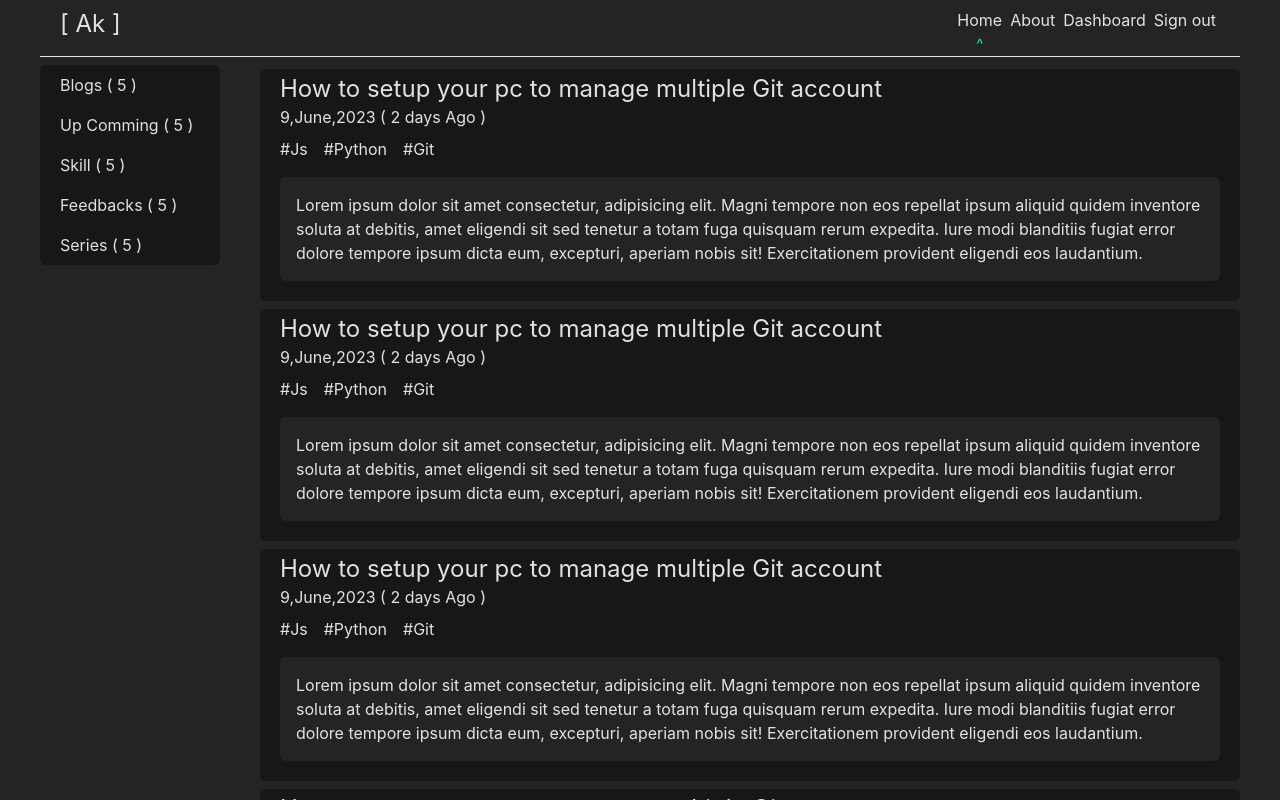
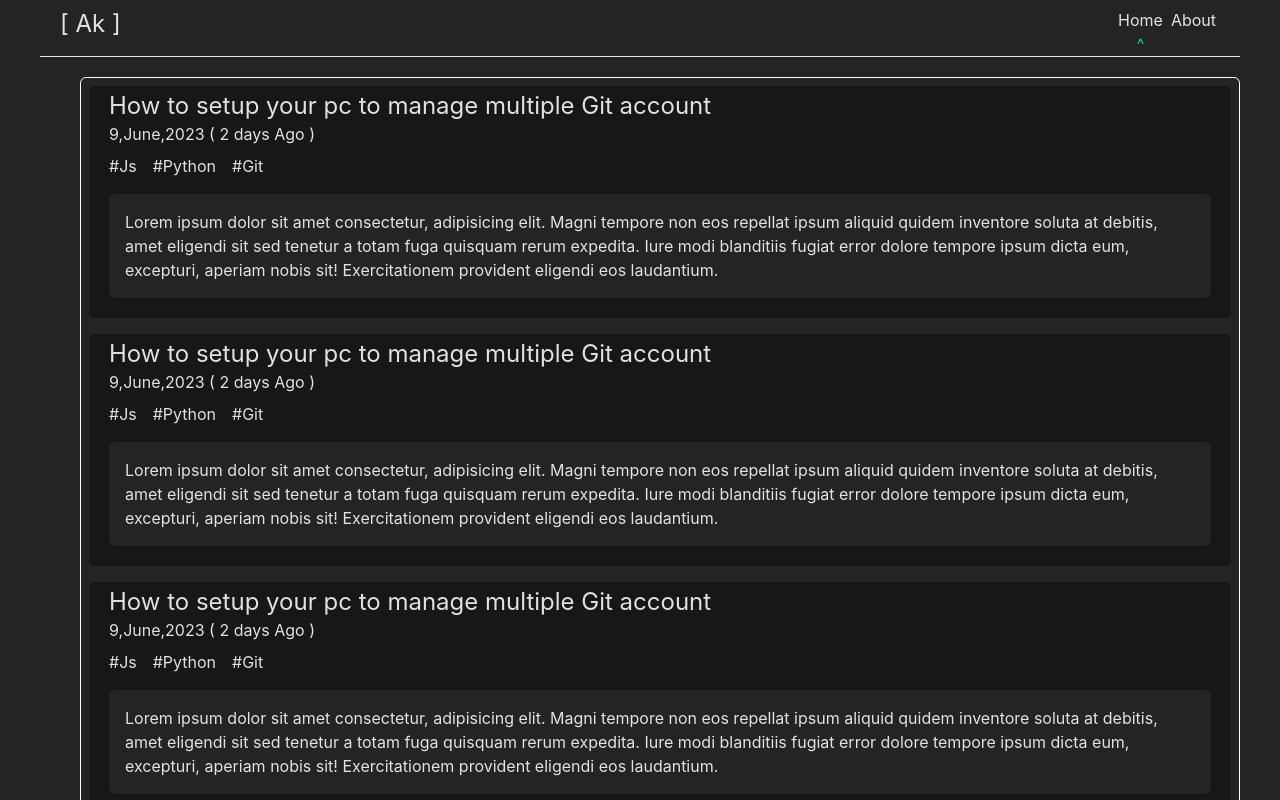
Before and after one commit to Akashkarmokar/Protfolio-Frontend, a React (Vite) app: page / in a window 1280 px wide. Shown: the top 800 px of the page. Built offline with nearby package versions, Linux system fonts and the light colour scheme.

Commit message:
feat: Home Page Image and Status is done

```diff
--- a/package.json
+++ b/package.json
@@ -19,6 +19,7 @@
     "axios": "^1.4.0",
     "react": "^18.2.0",
     "react-dom": "^18.2.0",
+    "react-icons": "^4.10.1",
     "react-router-dom": "^6.11.2",
     "react-toastify": "^9.1.3"
   },
--- a/src/Components/Blog.jsx
+++ b/src/Components/Blog.jsx
@@ -1,7 +1,7 @@
 const Blog = ()=>{
     return (
         <>
-            <div className="bg-[#171717] my-1 p-1 rounded-md">
+            <div className="bg-[#171717] mx-2 my-2 p-1 rounded-md">
                 {/* If banner have then render it or null */}
                 {/* <div>Banner</div> */}
                 <p className="text-2xl mx-4">How to setup your pc to manage multiple Git account</p>
--- a/src/Components/Navbar.jsx
+++ b/src/Components/Navbar.jsx
@@ -1,7 +1,9 @@
 import { NavLink, useLocation } from "react-router-dom";
+import { useAuth } from "../Hooks";
 
 const Navbar = ()=>{
     const { pathname } = useLocation();
+    const { isLoggedIn } = useAuth()
     return (
         <>
             <div className="main-container my-2">
@@ -18,14 +20,17 @@ const Navbar = ()=>{
                             <NavLink to="/about" className="mx-1">About</NavLink>
                             { pathname === '/about' ? <h1 className="text-center text-[#00DF9A]">^</h1>: null }
                         </div>
-                        <div className="flex flex-col">
-                            <NavLink to="/dashboard" className="mx-1">Dashboard</NavLink>
-                            { pathname === '/dashboard' ? <h1 className="text-center text-[#00DF9A]">^</h1> : null}
-                        </div>
-                        <div className="flex flex-col">
-                            <NavLink to="/" className="mx-1">Sign out</NavLink>
-                        </div>
-
+                        {
+                            isLoggedIn === true ? <div className="flex flex-col">
+                                <NavLink to="/dashboard" className="mx-1">Dashboard</NavLink>
+                                { pathname === '/dashboard' ? <h1 className="text-center text-[#00DF9A]">^</h1> : null}
+                            </div> : null
+                        }
+                        { isLoggedIn === true ?
+                            <div className="flex flex-col">
+                                <NavLink to="/" className="mx-1">Sign out</NavLink>
+                            </div> : null
+                        }
 
                     </div>
 
--- a/src/Pages/About.jsx
+++ b/src/Pages/About.jsx
@@ -1,9 +1,29 @@
-import { useLocation } from 'react-router-dom'
+import { useState } from 'react';
+import { useLocation, NavLink } from 'react-router-dom'
+import { FaLinkedin, FaGithub, FaYoutube} from 'react-icons/fa6'
+import { PiDevToLogoLight } from 'react-icons/pi'
 const About = ()=>{
+    const [designation, setDesignatioin] = useState('Software Engineer')
+    const [organizationName, setOrganizationName]  = useState('Gain Solutions')
     return (
         <>
             <div className='main-container'>
-                <p>About</p>
+                <div className='flex flex-col gap-y-5 md:flex-row items-center justify-center gap-x-20 my-10'>
+                    <div>
+                        <img src="../../src/assets/image/profile.jpg" alt="profile" className='h-60 mx-auto rounded-full ring-4 ring-[#ffffff]'/>
+                    </div>
+                    <div className='flex flex-col justify-item-stretch'>
+                        <p>as <span className='font-bold text-3xl'>Akash Karmokar</span></p>
+                        <p>{designation} @ {organizationName}</p>
+                        <div className='flex flex-row gap-3 justify-center mt-2 md:justify-start'>
+                            <NavLink to={"https://www.linkedin.com/in/akashcsemu/"} target='_blank'><FaLinkedin className='text-xl'/></NavLink>
+                            <NavLink to={"https://github.com/Akashkarmokar"} target='_blank'><FaGithub className='text-xl'/></NavLink>
+                            <NavLink to={"https://dev.to/akashcsemu"} target='_blank'><PiDevToLogoLight className='text-xl'/></NavLink>
+                            <NavLink to={"https://www.youtube.com/@OpenTerminal108"} target='_blank'><FaYoutube className='text-xl'/></NavLink>
+                        </div>
+                    </div>
+
+                </div>
             </div>
         </>
     )
--- a/src/Pages/Home.jsx
+++ b/src/Pages/Home.jsx
@@ -10,20 +10,20 @@ import Blog from "../Components/Blog";
 const Home = ()=>{
     return (
         <>
-            <div className="main-container flex justify-start items-start mb-5 rounded-md">
+            <div className="main-container flex justify-start items-start my-5 rounded-md">
                 {/* Total Counters */}
-                <div className="flex flex-col bg-[#171717] px-2 rounded-md min-w-[15%] max-h-min">
-                    <div className=" mx-1 my-2 px-2 rounded-md hover:bg-[#242424]">Blogs ( 5 )</div>
-                    <div className=" mx-1 my-2 px-2 rounded-md hover:bg-[#242424]">Up Comming ( 5 )</div>
-                    <div className=" mx-1 my-2 px-2 rounded-md hover:bg-[#242424]">Skill ( 5 )</div>
-                    <div className=" mx-1 my-2 px-2 rounded-md hover:bg-[#242424]">Feedbacks ( 5 )</div>
-                    <div className=" mx-1 my-2 px-2 rounded-md hover:bg-[#242424]">Series ( 5 )</div>
-                </div>
+                {/* <div className="flex flex-col bg-[#171717] px-2 border border-[#050404] rounded-md min-w-[15%] max-h-min">
+                    <div className=" mx-1 my-2 px-2 rounded-sm hover:bg-[#242424]">Blogs ( 5 )</div>
+                    <div className=" mx-1 my-2 px-2 rounded-sm hover:bg-[#242424]">Up Comming ( 5 )</div>
+                    <div className=" mx-1 my-2 px-2 rounded-sm hover:bg-[#242424]">Skill ( 5 )</div>
+                    <div className=" mx-1 my-2 px-2 rounded-sm hover:bg-[#242424]">Feedbacks ( 5 )</div>
+                    <div className=" mx-1 my-2 px-2 rounded-sm hover:bg-[#242424]">Series ( 5 )</div>
+                </div> */}
                 {/* Blogs Section */}
-                <div className="flex flex-col ml-10">
+                <div className="flex flex-col ml-10 border border-[#ffffff] rounded-md">
                     {/* Main Blog Section */}
                     <div className="flex flex-col">
-                        {Array.from([1,2,3,4,5,6,7,8,9,0].map(()=> (<Blog/>)))}
+                        {Array.from([1,2,3,4,5,6,7,8,9,0].map((val)=> (<Blog key={val}/>)))}
                     </div>
                 </div>
             </div>
--- a/src/Pages/Signin.jsx
+++ b/src/Pages/Signin.jsx
@@ -29,10 +29,10 @@ const Signin = ()=>{
     return (
         <>
             <div className="main-container">
-                <div className="flex flex-col justify-center items-center ">
+                <div className="flex flex-col justify-center items-center">
                     <input type="text" value={userEmail} onChange={(e)=> setUserEmail(e.target.value)} name="" id="" className='my-2 rounded-md'/>
                     <input type="password" name="" id="" value={userPassword} onChange={(e)=> setUserPassword(e.target.value)} className='my-2 rounded-md'/>
-                    <button onClick={signInHandler} className='my-1 px-2 py-1 border border-[#00df9a] rounded-full'>SignIn</button>
+                    <button onClick={signInHandler} className='my-1 px-2 py-1 border  border-[#ffffff] text-[#00df9a] rounded-full'>SignIn</button>
                     { userEmail }
                     <br />
                     { userPassword }
```
Also changed, not shown: src/assets/image/profile.jpg (added), 1 other file (tests, documents, lock files or other folders).
